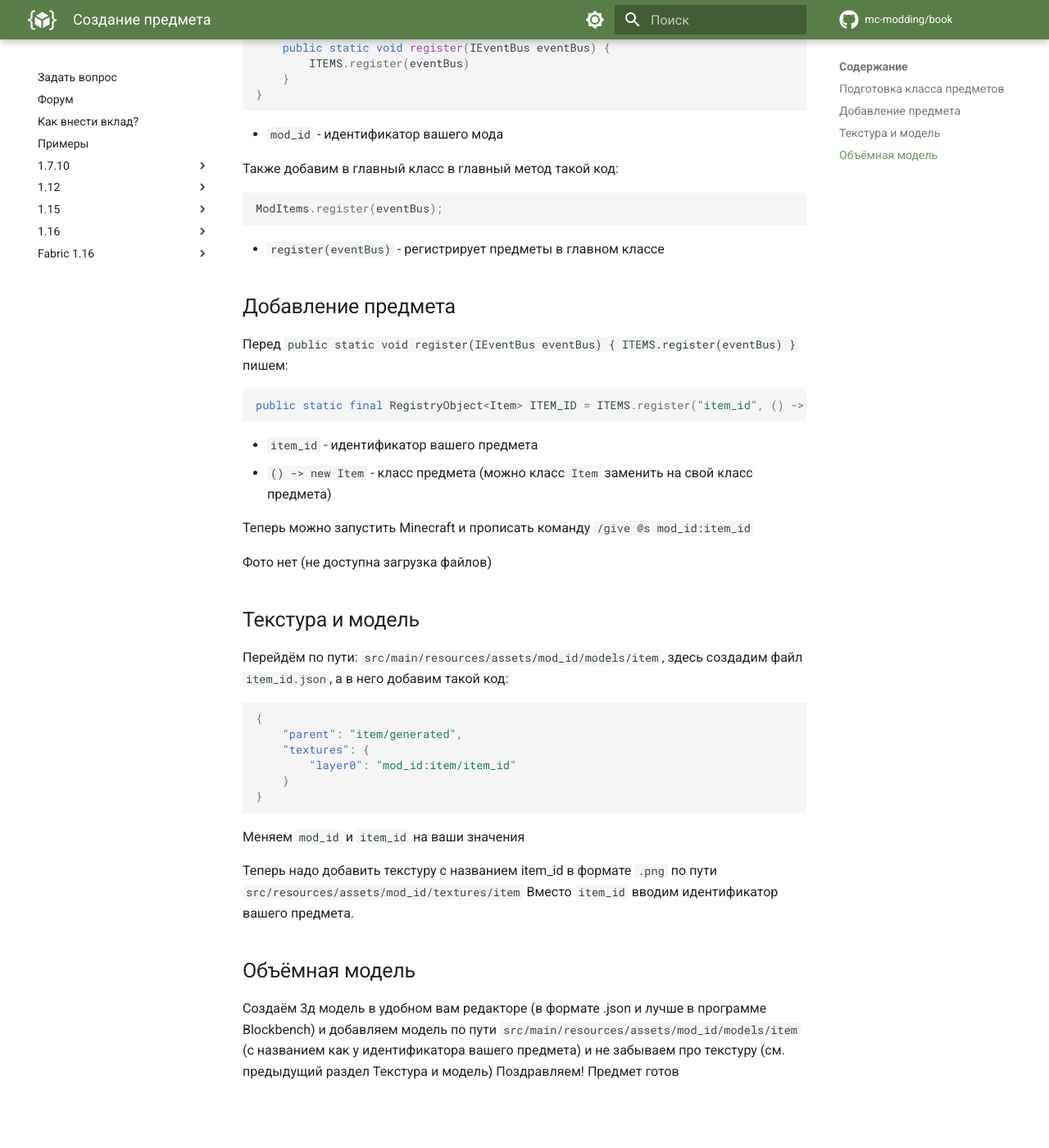
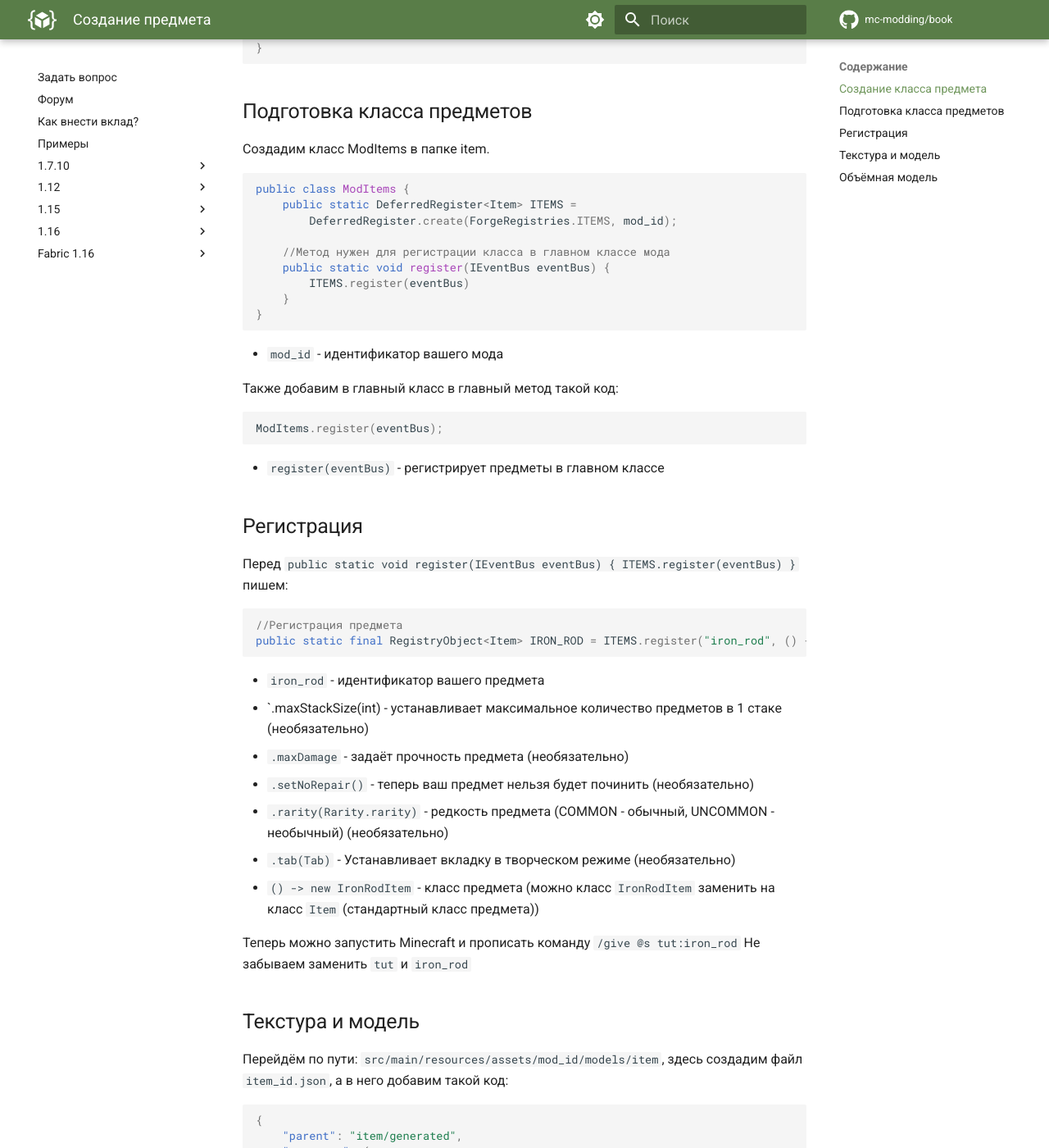
Before and after one commit to mc-modding/book, an MkDocs documentation site: the page built from docs/1.16/item/basics/index.md, in a window 1280 px wide and 1400 px high, scrolled down 310 px. Shown: the whole window at 82% size. Built offline with MkDocs 1.6.1 and Material for MkDocs 9.7.7, drawn with Linux system fonts in a browser that asks for light colours; comment, search, counter and statistics services are not loaded; before the commit the page ends 1654 px from its top, so only the background shows below that; some of the changed text lies outside the part shown.

Commit message:
Update index.md
Добавлено немного информации, исправлены ошибки, добавлены комментарии
(Ещё будет дорабатываться)

````diff
--- a/docs/1.16/item/basics/index.md
+++ b/docs/1.16/item/basics/index.md
@@ -1,4 +1,16 @@
 # Создание предмета
+
+## Создание класса предмета
+
+Создадим класс для предмета
+
+```java
+public class IronRodItem extends Item {
+    public IronRodItem(Properties properties) {
+        super(properties)
+    }
+}
+```
 
 ## Подготовка класса предметов
 
@@ -7,8 +19,9 @@
 ```java
 public class ModItems {
     public static DeferredRegister<Item> ITEMS =
-        DeferredRegister.create(ForgeRegistries>ITEMS, mod_id);
+        DeferredRegister.create(ForgeRegistries.ITEMS, mod_id);
 
+    //Метод нужен для регистрации класса в главном классе мода
     public static void register(IEventBus eventBus) {
         ITEMS.register(eventBus)
     }
@@ -25,20 +38,25 @@
 
 * `register(eventBus)` - регистрирует предметы в главном классе
 
-## Добавление предмета
+## Регистрация
 
 Перед `public static void register(IEventBus eventBus) { ITEMS.register(eventBus) }` пишем:
 
 ```java
-public static final RegistryObject<Item> ITEM_ID = ITEMS.register("item_id", () -> new Item(new Item.Properties()));
+//Регистрация предмета
+public static final RegistryObject<Item> IRON_ROD = ITEMS.register("iron_rod", () -> new IronRodItem(new Item.Properties().tab(Tab).maxStackSize(int).setNoRepair().rarity(Rarity.rariry).maxDamage(int)));
 ```
 
-* `item_id` - идентификатор вашего предмета
-* `() -> new Item` - класс предмета (можно класс `Item` заменить на свой класс предмета)
+* `iron_rod` - идентификатор вашего предмета
+* `.maxStackSize(int) - устанавливает максимальное количество предметов в 1 стаке (необязательно)
+* `.maxDamage` - задаёт прочность предмета (необязательно)
+* `.setNoRepair()` - теперь ваш предмет нельзя будет починить (необязательно)
+* `.rarity(Rarity.rarity)` - редкость предмета (COMMON - обычный, UNCOMMON - необычный) (необязательно)
+* `.tab(Tab)` - Устанавливает вкладку в творческом режиме (необязательно)
+* `() -> new IronRodItem` - класс предмета (можно класс `IronRodItem` заменить на класс `Item` (стандартный класс предмета))
 
-Теперь можно запустить Minecraft и прописать команду `/give @s mod_id:item_id`
-
-Фото нет (не доступна загрузка файлов)
+Теперь можно запустить Minecraft и прописать команду `/give @s tut:iron_rod`
+Не забываем заменить `tut` и `iron_rod`
 
 ## Текстура и модель
 
@@ -48,15 +66,13 @@
 {
     "parent": "item/generated",
     "textures": {
-        "layer0": "mod_id:item/item_id"
+        "layer0": "tutorial:item/iron_rod"
     }
 }
 ```
-Меняем `mod_id` и `item_id` на ваши значения
+`tut` - modId мода, `iron_rod` - регистрируемое имя предмета
 
 Теперь надо добавить текстуру с названием item_id в формате `.png` по пути `src/resources/assets/mod_id/textures/item`
-Вместо
-`item_id` вводим идентификатор вашего предмета.
 
 ## Объёмная модель
 
````
